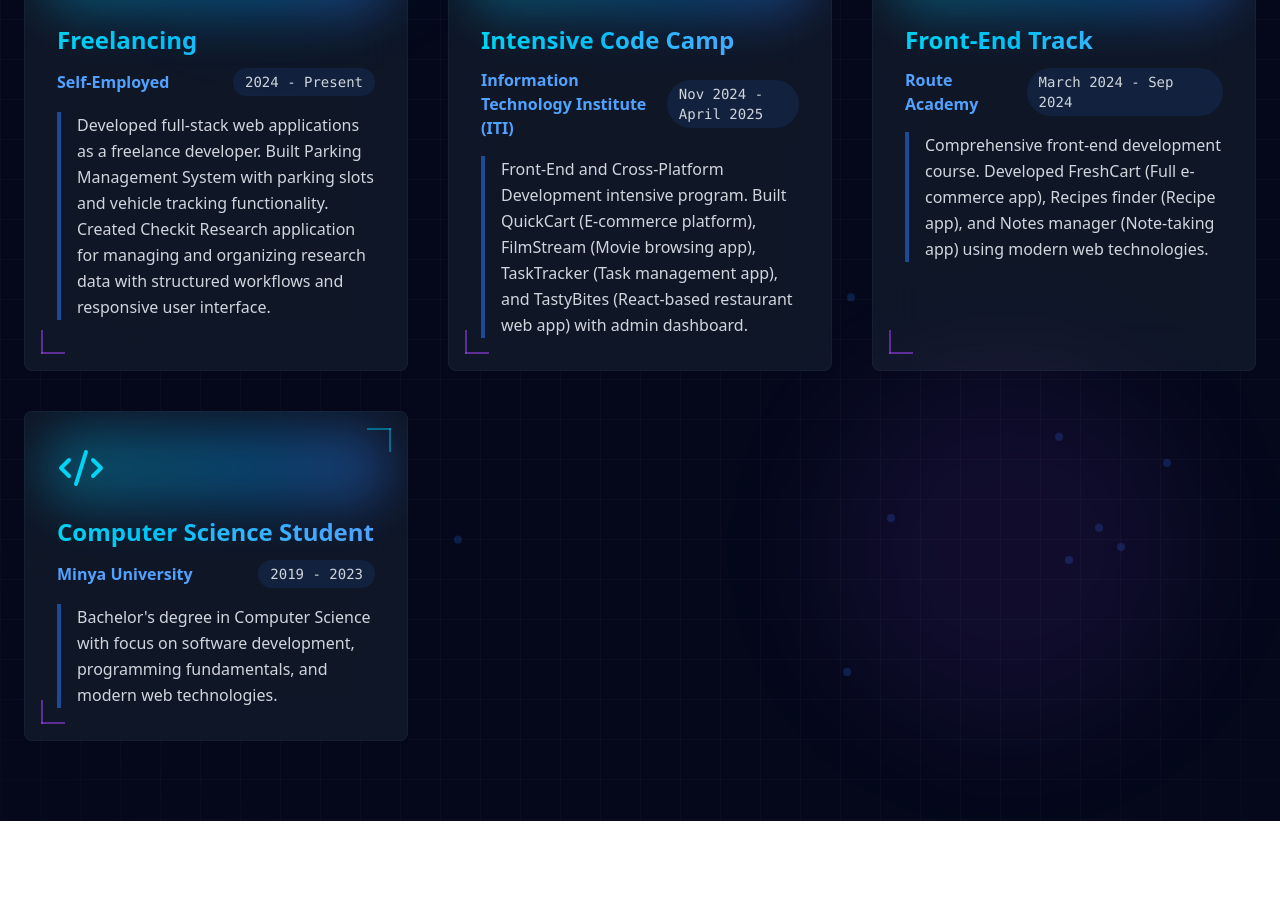
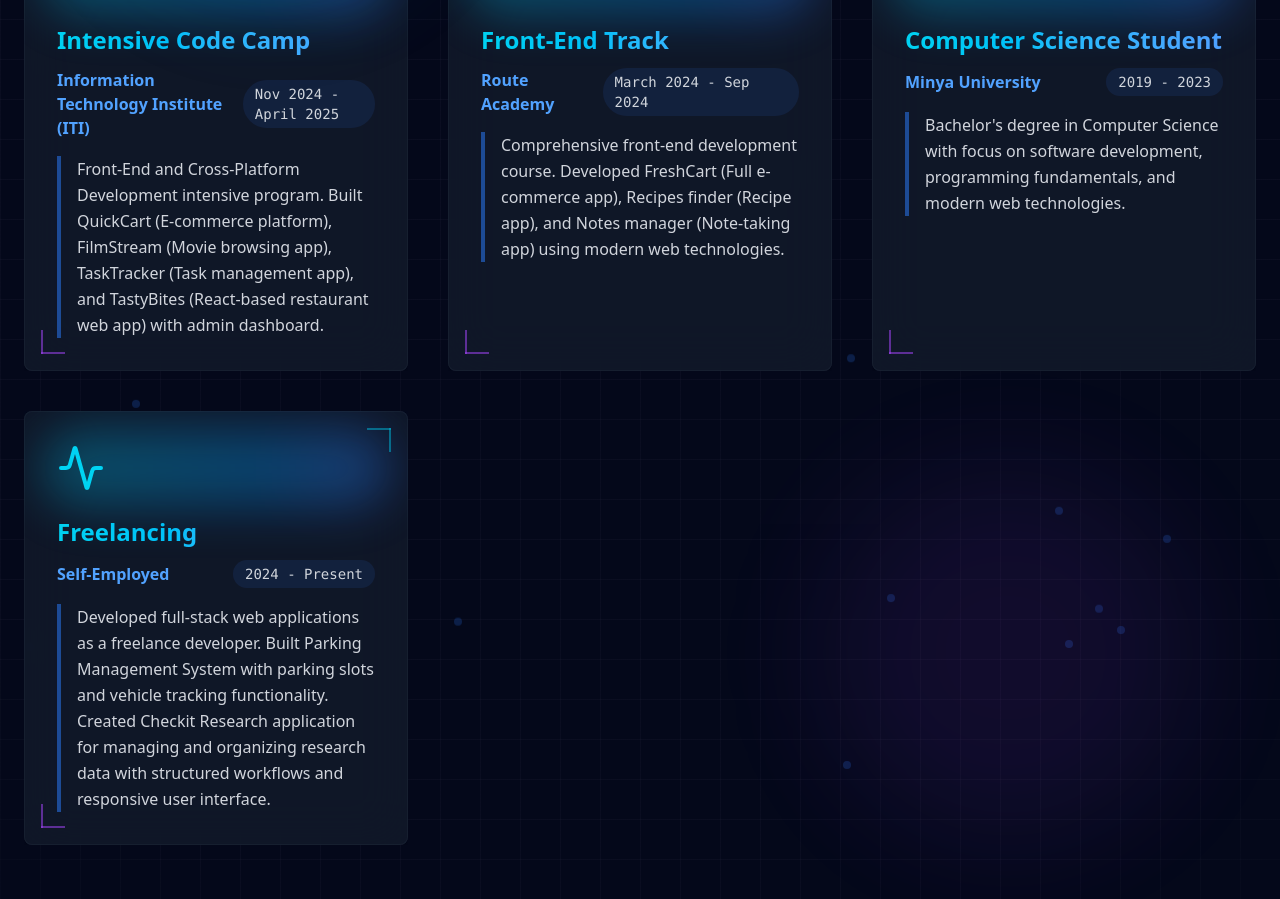
Before and after one commit to ahmadmusta22/portfolio, a React (Vite) app: page /experience in a window 1280 px wide. Shown: the part 461-1360 px from the top of the page. Before the commit the page ends 1282 px from the top, so only its background shows below. Built offline with nearby package versions, Linux system fonts and the light colour scheme.

Commit message:
refactor: Move freelancing experience to end of experience list
- Freelancing now appears last in the experience section
- Maintains chronological flow from education to internships to work experience

```diff
--- a/src/pages/Experience/Experience.jsx
+++ b/src/pages/Experience/Experience.jsx
@@ -54,14 +54,6 @@
 const ExperienceSection = () => {
   const experiences = [
     {
-      icon: Activity,
-      title: "Freelancing",
-      company: "Self-Employed",
-      period: "2024 - Present",
-      description:
-        "Developed full-stack web applications as a freelance developer. Built Parking Management System with parking slots and vehicle tracking functionality. Created Checkit Research application for managing and organizing research data with structured workflows and responsive user interface.",
-    },
-    {
       icon: Network,
       title: "Intensive Code Camp",
       company: "Information Technology Institute (ITI)",
@@ -84,6 +76,14 @@
       period: "2019 - 2023",
       description:
         "Bachelor's degree in Computer Science with focus on software development, programming fundamentals, and modern web technologies.",
+    },
+    {
+      icon: Activity,
+      title: "Freelancing",
+      company: "Self-Employed",
+      period: "2024 - Present",
+      description:
+        "Developed full-stack web applications as a freelance developer. Built Parking Management System with parking slots and vehicle tracking functionality. Created Checkit Research application for managing and organizing research data with structured workflows and responsive user interface.",
     },
   ];
 
```
